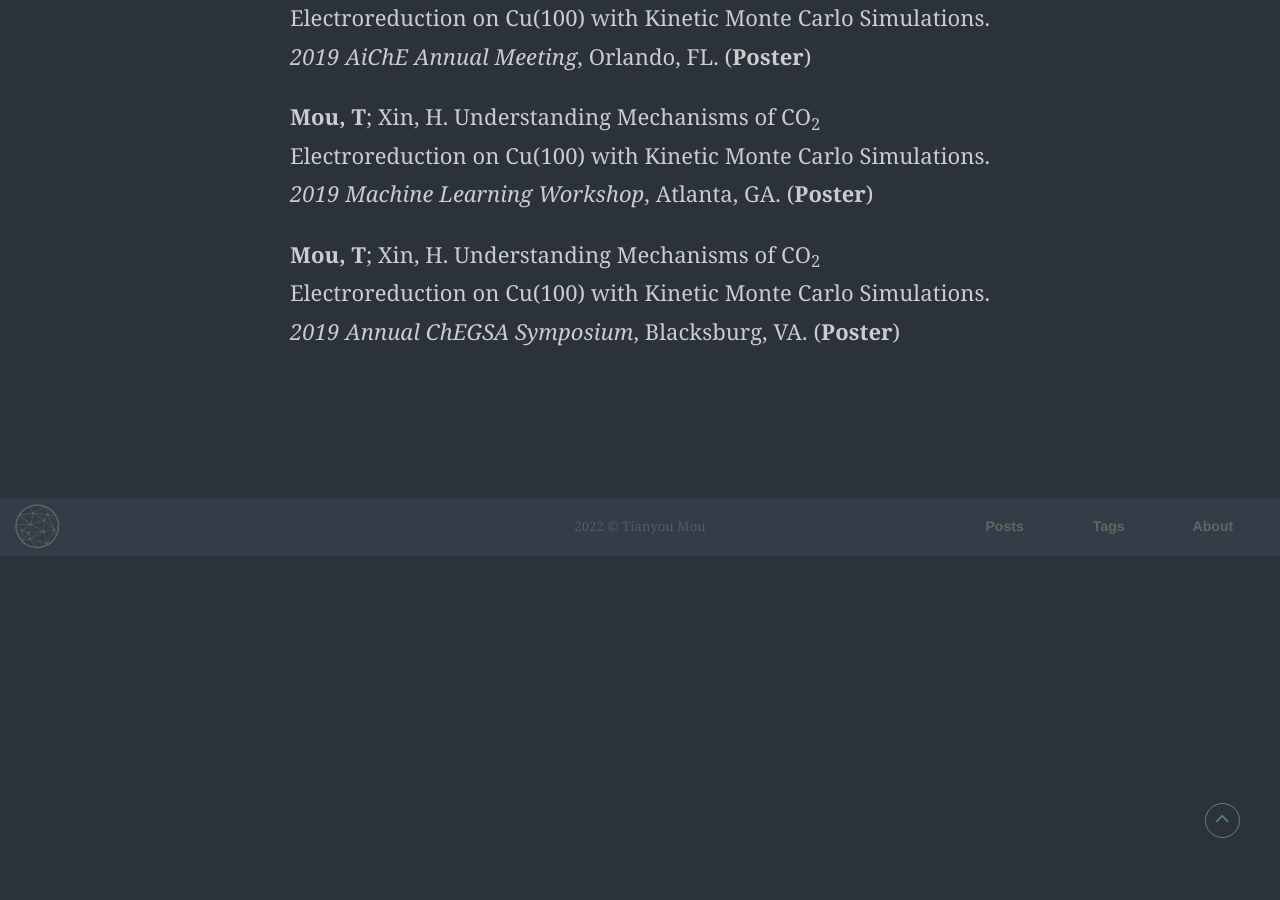
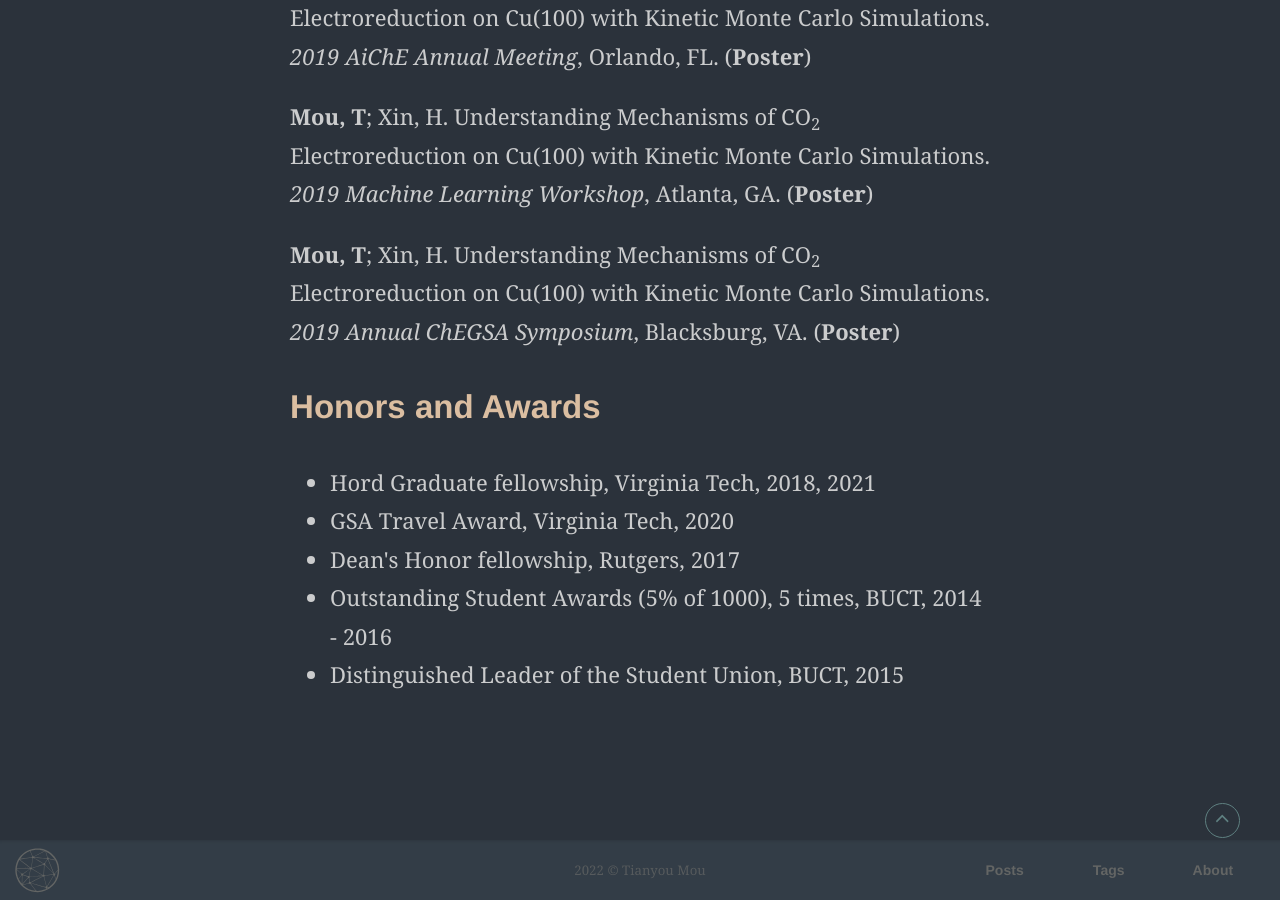
Before and after one commit to mutianyou2013/mutianyou2013.github.io, a Jekyll site: the page built from _pages/about.html, in a window 1280 px wide and 900 px high, scrolled down 5422 px. Built offline with Jekyll 4.4.1, drawn with Linux system fonts in a browser that asks for light colours; some web fonts are replaced; before the commit the page ends 5978 px from its top, so only the background shows below that.

Commit message:
Update about.html

```diff
--- a/_pages/about.html
+++ b/_pages/about.html
@@ -97,6 +97,14 @@ permalink: about:output_ext
       <p><b>Mou, T</b>; Xin, H. Understanding Mechanisms of CO<sub>2</sub> Electroreduction on Cu(100) with Kinetic Monte Carlo Simulations. <i>2019 AiChE Annual Meeting</i>, Orlando, FL. (<b>Poster</b>) </p>
       <p><b>Mou, T</b>; Xin, H. Understanding Mechanisms of CO<sub>2</sub> Electroreduction on Cu(100) with Kinetic Monte Carlo Simulations. <i>2019 Machine Learning Workshop</i>, Atlanta, GA. (<b>Poster</b>) </p>
       <p><b>Mou, T</b>; Xin, H. Understanding Mechanisms of CO<sub>2</sub> Electroreduction on Cu(100) with Kinetic Monte Carlo Simulations. <i>2019 Annual ChEGSA Symposium</i>, Blacksburg, VA. (<b>Poster</b>) </p>
+      <h2>Honors and Awards</h2>
+      <ul>
+	<li>Hord Graduate fellowship, Virginia Tech, 2018, 2021</li>
+	<li>GSA Travel Award, Virginia Tech, 2020</li>
+	<li>Dean's Honor fellowship, Rutgers, 2017</li>
+	<li>Outstanding Student Awards (5% of 1000), 5 times, BUCT, 2014 - 2016</li>
+	<li>Distinguished Leader of the Student Union, BUCT, 2015</li>
+      </ul>
     </section> <!-- End About Body-->
   </div> <!-- End About Container -->
 </div> <!-- End Small Wrapper -->
```
